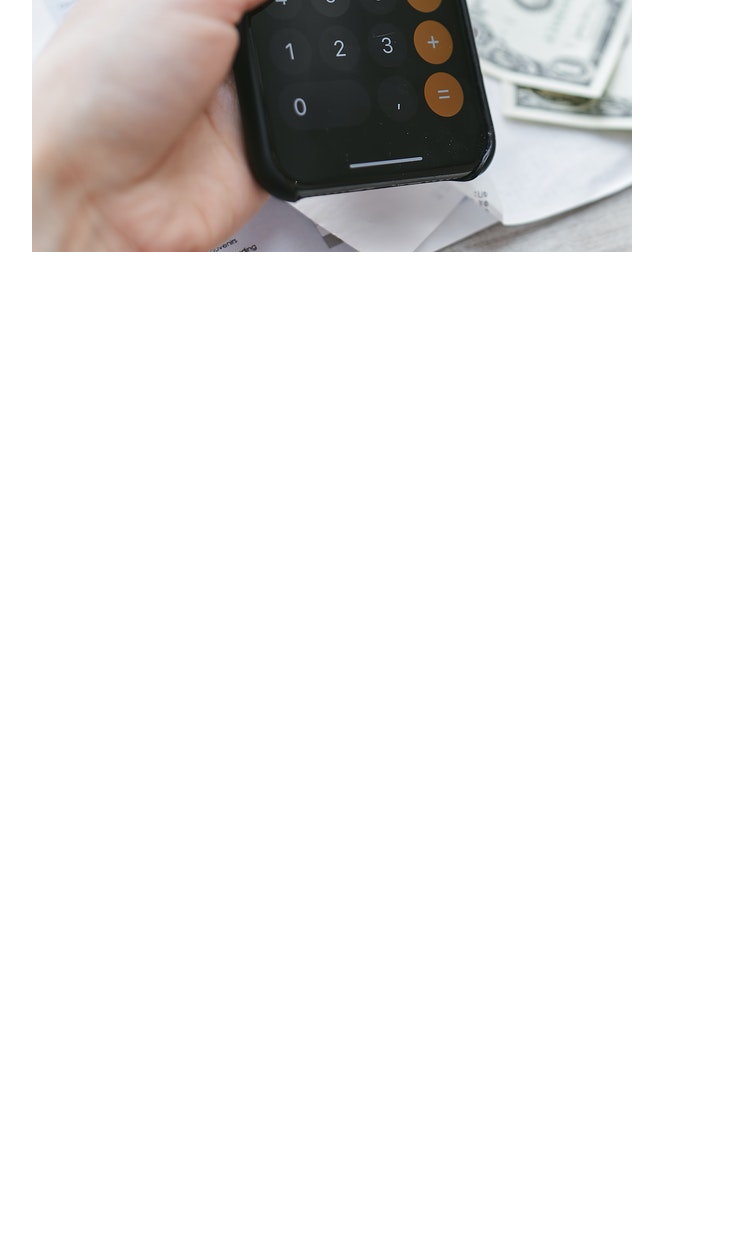
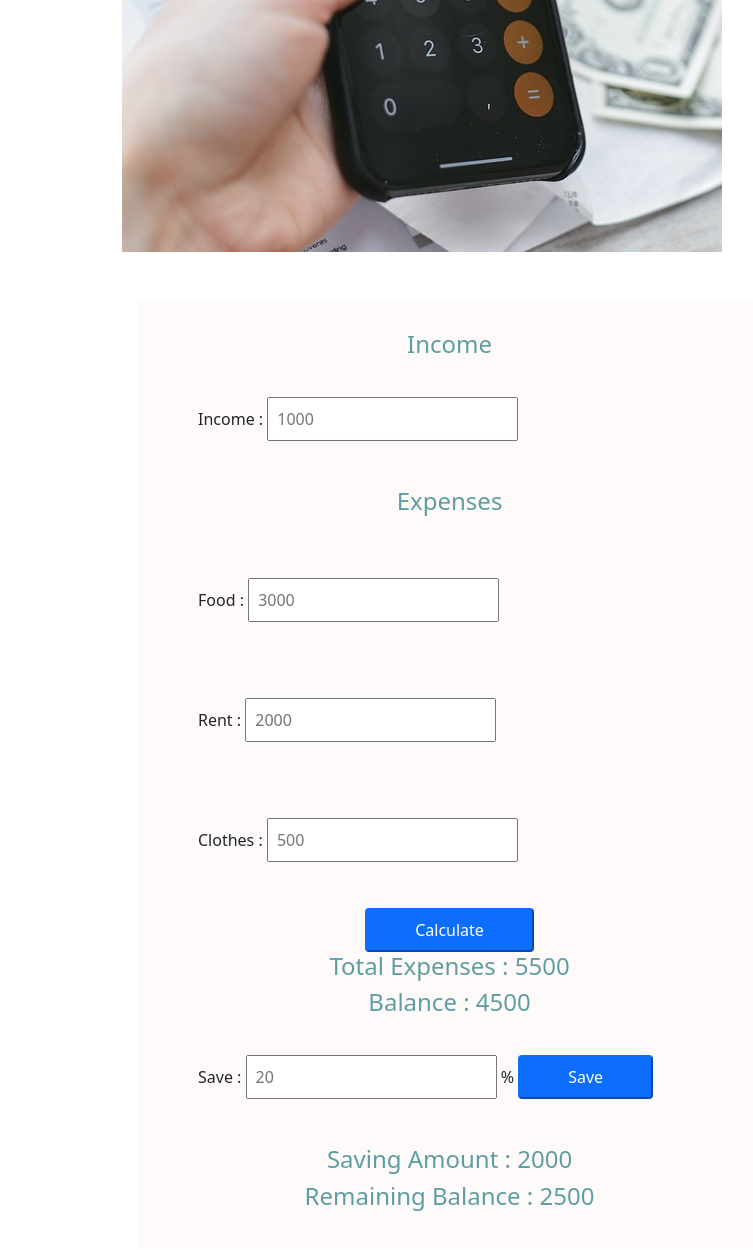
Before and after one commit to Jahanara-juma1/money-slang, a plain HTML site: page index.html in a window 1280 px wide. Shown: the part 576-1826 px from the top of the page, without its empty margins (50-803 px from the left). Before the commit the page ends 876 px from the top, so only its background shows below. Drawn offline with nearby package versions, Linux system fonts and the light colour scheme.

Commit message:
button addad

```diff
--- a/css/style.css
+++ b/css/style.css
@@ -2,3 +2,7 @@
     color: cadetblue;
 
 }
+.bold{
+    background-color: #FFFAFA;
+    padding: 30px;
+}
--- a/index.html
+++ b/index.html
@@ -10,15 +10,65 @@
     <!-- --------- Bootstrap link -------- -->
     <link href="https://cdn.jsdelivr.net/npm/bootstrap@5.1.3/dist/css/bootstrap.min.css" rel="stylesheet" integrity="sha384-1BmE4kWBq78iYhFldvKuhfTAU6auU8tT94WrHftjDbrCEXSU1oBoqyl2QvZ6jIW3" crossorigin="anonymous">
 </head>
-<body>
+<body class="w-75 mx-auto">
     <!-- ------- header part ------- -->
     <section class="container mt-5 mb-5">
         <h1 class="text-center">MONEY SLANG</h1>
         <br>
-        <artical class="row gap-4">
-            <div>
+        <artical class="row gap-5">
+            <div class="col">
                 <img src="images/pexels-mikhail-nilov-7735796 (6).jpg" alt="">
             </div>
+
+            <!-- -------- Customization Section -------- -->
+            <div class="col mx-3">
+                <div class="margin-top d-flex align-items-center">
+               <div class="bold">
+                <h4 class="text-center">Income</h4>
+
+                 <p class="bold me-5">Income :
+                    <input type="text" class="p-2" placeholder="1000"></p>
+                    <h4 class="text-center">Expenses</h4>
+                       <p class="bold me-5"><br>Food :
+                        <input type="text" class="p-2" placeholder="3000">
+                    </p>
+                       <p class="bold me-5">Rent :
+                        <input type="text" class="p-2" placeholder="2000">
+                    </p>
+                     <p class="bold me-5">Clothes :
+                        <input type="text" class="p-2" placeholder="500">
+                    </p>
+
+                    <div class="text-center">
+                        <button type="button" class="btn-primary rounded py-2 px-5 text-center">Calculate</button>
+                        <br>
+
+                        <h4>Total Expenses : 5500</h4>
+                        <h4>Balance : 4500</h4>
+                    </div>
+
+                    <p class="bold me-5">Save :
+                    <input type="text" class="p-2" placeholder="20"> % <button type="button" class="btn-primary rounded py-2 px-5 text-center">Save</button>
+
+                    <div class="text-center">
+                        <h4>Saving Amount : 2000</h4>
+                        <h4>Remaining Balance : 2500</h4>
+                    </div>
+                </div>
+
+
+
+                </div>
+
+            </div>
+
+
+
+
+
+
+
+
         </artical>
     </section>
 </body>
```
